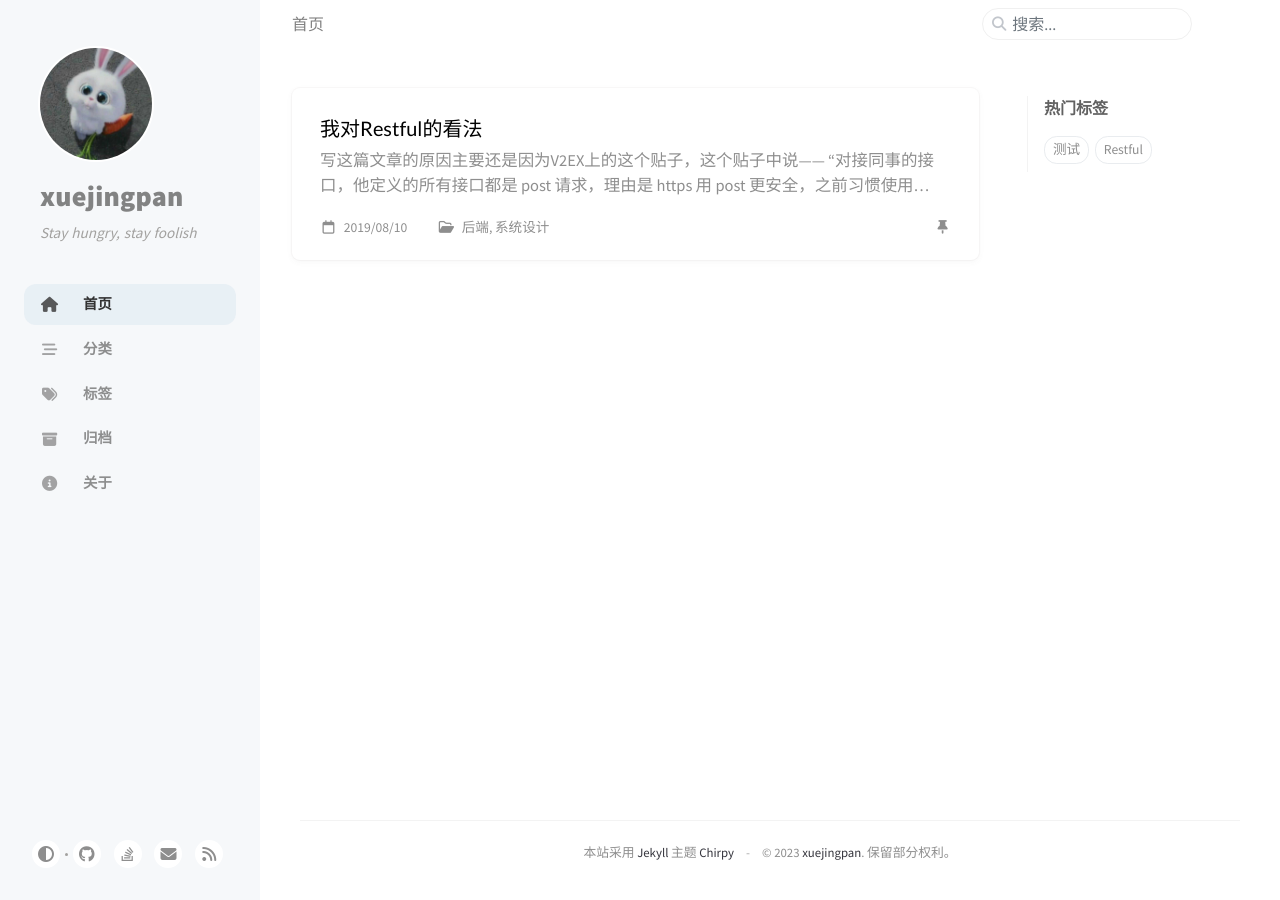
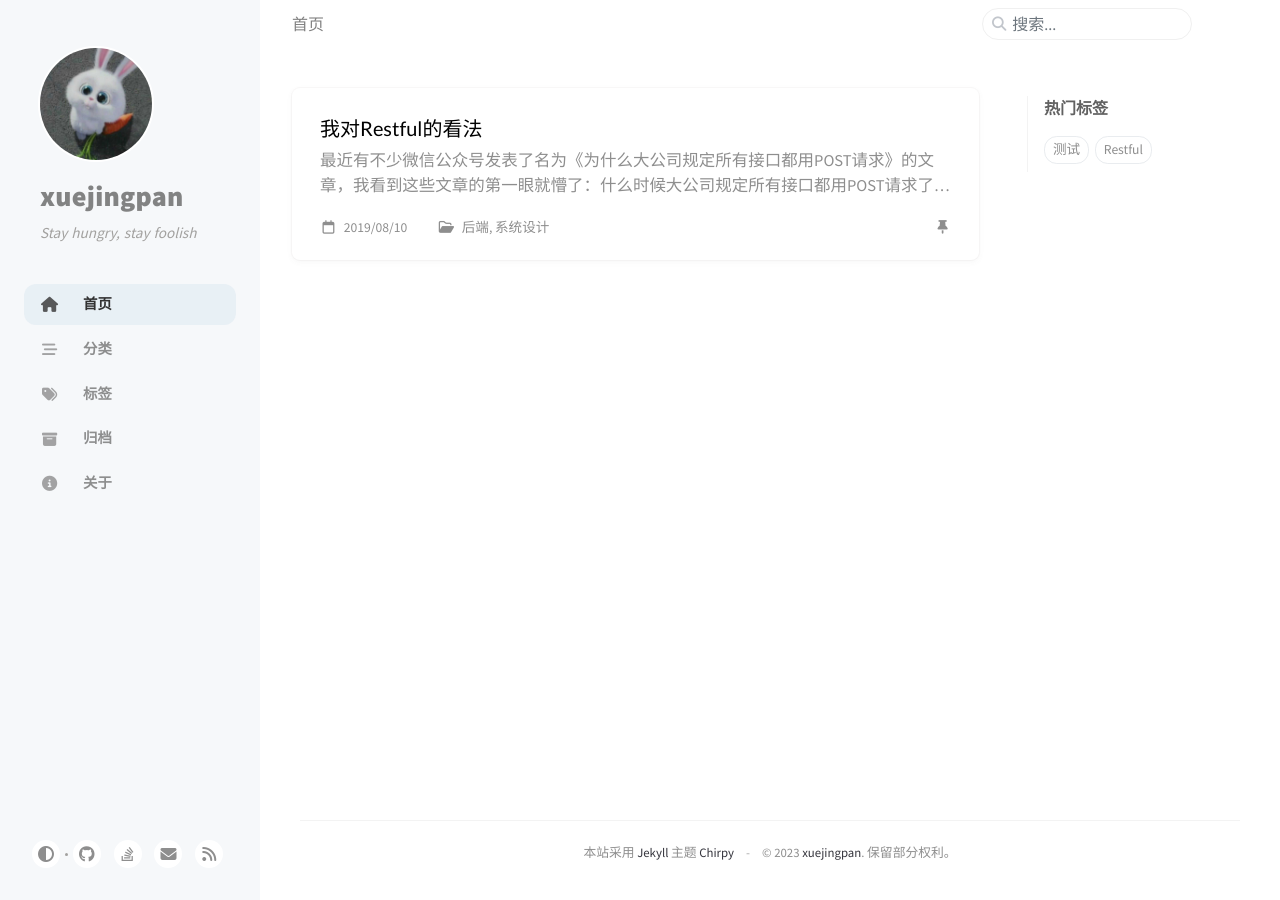
Before and after one commit to xuejingpan/xuejingpan.github.io, a Jekyll site: the page built from index.html, in a window 1280 px wide. Built offline with Jekyll 4.4.1, drawn with Linux system fonts in a browser that asks for light colours; cached includes are drawn as plain includes; comment, search, counter and statistics services are not loaded; part of the change alters nothing that is shown.

Commit message:
修改restful文章

````diff
--- a/_posts/2023-07-29-test-text.md
+++ b/_posts/2023-07-29-test-text.md
@@ -6,33 +6,19 @@ categories: [后端, 系统设计]
 tags: [Restful]
 pin: true
 ---
-写这篇文章的原因主要还是因为V2EX上的这个[贴子](https://www.v2ex.com/t/830030?p=1)，这个贴子中说——
-
-> “对接同事的接口，他定义的所有接口都是 post 请求，理由是 https 用 post 更安全，之前习惯使用  restful api ，如果说 https 只有 post 请求是安全的话？那为啥还需要 get 、put 、delete  ？我该如何反驳他。”
-
-最近有不少微信公众号发表了名为《为什么大公司规定所有接口都用POST请求》的文章，点进去一看，基本就是说
-
-对于这种文章，我是非常不同意的，就像说为什么1+1=3一样，至少在我所了解的大公司中，没有哪家有这样的规定。
-
-让我们看看在比较熟知的阿里巴巴Java开发手册中是怎么描述的：
+最近有不少微信公众号发表了名为《为什么大公司规定所有接口都用POST请求》的文章，我看到这些文章的第一眼就懵了：什么时候大公司规定所有接口都用POST请求了？至少在我所了解的大公司中，没有哪家有这样的规定。也许我所了解的大公司不够多，那就让我们看看在比较熟知的《阿里巴巴Java开发手册》中是怎么描述的：
 
 ![](https://raw.githubusercontent.com/xuejingpan/pictures/master/blog/%E9%98%BF%E9%87%8C%E5%B7%B4%E5%B7%B4%E5%BC%80%E5%8F%91%E6%89%8B%E5%86%8C%E8%AF%B7%E6%B1%82%E6%96%B9%E6%B3%95%E8%A7%84%E7%BA%A6.png)
 
-可以看出，在阿里巴巴Java开发手册中也并未规定所有接口都用POST请求
+可以看出，在《阿里巴巴Java开发手册》中也并未规定所有接口都用POST请求。那么，这些文章的标题就是不严谨的，是经不起验证的。再让我们再点进去看看文章内容，文章内容里提供的论据主要是以下几点：
 
-然后该贴中大量的回复大概有这么几种论调，1）POST挺好的，就应该这么干，沟通少，2）一把梭，早点干完早点回家，3）吵赢了又怎么样？工作而已，优雅不能当饭吃。虽然评论没有一边倒，但是也有大量的人支持。然后，我在Twitter上嘲讽了一下，用POST干一切就像看到了来你家装修工人说，“老子干活就是用钉子钉一切，什么螺丝、螺栓、卡扣、插销……通通不用，钉枪一把梭，方便，快捷，安全，干完早回家……不过，还是有一些网友觉得用POST挺好的，而且可以节约时间。所以，正好，我在《[我做系统架构的原则](https://coolshell.cn/articles/21672.html)》中的“[原则五](https://coolshell.cn/articles/21672.html#原则五：制定并遵循服从标准、规范和最佳实践)”中反对API返回码无论对错全是200的返回那，我专门写下这一篇文章，以正视听。
+- POST挺好的，就应该这么干，沟通少
+- 一把梭，早点干完早点回家
+- 吵赢了又怎么样？工作而已，优雅不能当饭吃
 
-这篇文章主要分成下面这几个部分：
+下面就以上论据发表一下我个人的看法：
 
-1. 为什么要用不同的HTTP动词？
-2. Restful 进行复杂查询
-3. 几个主要问题的回应
-   - POST 更安全吗？
-   - 全用 POST 可以节省时间沟通少吗？
-   - 早点回家的正确姿势
-   - 工作而已，优雅不能当饭吃
-
-#### 为什么要用不同的HTTP动词
+#### 1.为什么要用不同的HTTP动词
 
 编程世界通常来说有两种逻辑：“**业务逻辑**” 和 “**控制逻辑**”。
 
@@ -80,90 +66,16 @@ HTTP的动词（或是Method）是在协议头中，所以，其主要用于控
 
 也许，你会说，我的业务太简单了，没有必要搞这么复杂。OK，没有问题，但**是我觉得你最差的情况下，也是需要做到“读写分离”的，就是说，至少要有两个动词，`GET` 表示是读操作，`POST`表示是写操作。**
 
-#### Restful 复杂查询
-
-一般来说，对于查询类的API，主要就是要完成四种操作：排序，过滤，搜索，分页。下面是一些相关的规范。参考于两个我觉得写的最好的Restful API的规范文档，[Microsoft REST API Guidelines](https://github.com/microsoft/api-guidelines/blob/vNext/Guidelines.md)，[Paypal API Design Guidelines](https://github.com/paypal/api-standards/blob/master/api-style-guide.md)。
-
-- **排序**。对于结果集的排序，使用 `sort` 关键字，以及 `{field_name}|{asc|desc},{field_name}|{asc|desc}` 的相关语法。比如，某API需要返回公司的列表，并按照某些字段排序，如：`GET /admin/companies?sort=rank|asc` 或是 `GET /admin/companies?sort=rank|asc,zip_code|desc`
-
-- **过滤**。对于结果集的过滤，使用 `filter` 关键字，以及 `{field_name} op{value}` 的语法。比如： `GET /companies?category=banking&location=china` 。但是，有些时候，我们需要更为灵活的表达式，我们就需要在URL上构造我们的表达式。这里需要定义六个比较操作：`=`，`<`，`>`，`<=`，`>=`，以及三个逻辑操作：`and`，`or`，`not`。（表达式中的一些特殊字符需要做一定的转义，比如：`>=` 转成 `ge`）于是，我们就会有如下的查询表达式：`GET /products?$filter=name eq 'Milk' and price lt 2.55` 查找所有的价柗小于2.55的牛奶。
-
-- **搜索**。对于相关的搜索，使用 `search` 关键字，以及关键词。如：`GET /books/search?description=algorithm` 或是直接就是全文搜索 `GET /books/search?key=algorithm` 。
-
-- **分页**。对于结果集进行分页处理，分页必需是一个默认行为，这样不会产生大量的返回数据。
-
-  - 使用`page`和`per_page`代表页码和每页数据量，比如：`GET /books?page=3&per_page=20`。
-
-  - 可选
-
-    。上面提到的
-
-    ```
-    page
-    ```
-
-    方式为使用相对位置来获取数据，可能会存在两个问题：性能（大数据量）与数据偏差（高频更新）。此时可以使用绝对位置来获取数据：事先记录下当前已获取数据里最后一条数据的
-
-    ```
-    ID
-    ```
-
-    、
-
-    ```
-    时间
-    ```
-
-    等信息，以此获取 “
-
-    该ID之前的数据
-
-    ” 或 “
-
-    该时刻之前的数据
-
-    ”。示例：
-
-    ```
-    GET /news?max_id=23454345&per_page=20
-    ```
-
-     或
-
-    ```
-    GET /news?published_before=2011-01-01T00:00:00Z&per_page=20
-    ```
-
-    。
-
-
-
 **注意：这里需要注意一下，在理论上来说`GET`是可以带 body 的，但是很多程序的类库或是中间件并不支持 GET 带 body，导致你只能用 POST 来传递参数。这里的原则是：**
 
 1. **对于简单的查询，很多参数都设计在 restful API 的路径上了，而 filter/sort/pagination 也不会带来很多的复杂，所以应该使用 `GET`**
-2. **对于复杂的查询来说，可能会有很复杂的查询参数，比如：ElasticSearch 上的 `index/_search`里的 DSL，你也应该尽可能的使用 `GET`，而不是`POST` 除非客观条件上不支持`GET`。ElasticSearch 的[官方文档](https://www.elastic.co/guide/en/elasticsearch/guide/current/_empty_search.html)里也是这么说的。**
-
-> The authors of Elasticsearch prefer using GET for a  search request because they feel that it describes the  action—retrieving information—better than the POST verb. （我们推荐使用  GET而不是 POST，因为语义更清楚）However, because GET with a request body is not  universally supported, the search API also accepts POST requests  （除非你的类库或是服务器不支持 GET带参数 ，你再用POST，我们两个都支持）
->
-> **陈皓注：但是在 ElasticSearch 7.11 后，GET 也不支持 body 了。这是 ElasticSearch 的设计和实现不对应了。**
+2. **对于复杂的查询来说，可能会有很复杂的查询参数，比如：ElasticSearch 上的 `index/_search`里的 DSL，你也应该尽可能的使用 `GET`，而不是`POST` 除非客观条件上不支持`GET`。**
 
 另外，对于一些更为复杂的操作，建议通过分别调用多个API的方式来完成，虽然这样会增加网络请求的次数，但是这样的可以让后端程序和数据耦合度更小，更容易成为微服务的架构。
 
 最后，如果你想在Rest中使用像GraphQL那样的查询语言，你可以考虑一下类似 [OData](https://www.odata.org/) 的解决方案。OData 是 Open Data Protocol 的缩写，最初由 Microsoft 于 2007 年开发。它是一种开放协议，使您能够以简单和标准的方式创建和使用可查询和可互操作的 RESTful API。
 
-#### 几个主要问题的回应
-
-下面是对几个问题的直接回应，如果大家需要我回应更多的问题，可以在后面留言，我会把问题和我的回应添加到下面。
-
-##### 1）为什么API 要Restful，并符合规范？
-
-**Restful API算是一个HTTP的规范和标准了，你要说是最佳实践也好，总之，它是一个全世界对HTTP  API的一个共识。在这个共识上，你可以无成本地享受很多的技术红利，比如：CDN，API网关，服务治理，监控……等等。这些都是可以让你大幅度降低研发成本，避免踩坑的原因。**
-
-##### 2）为什么“过早优化”不适用于API设计？
-
-因为API是一种契约，一旦被使用上，就很难再变更了，就算你发行新的版本的API，你还要驱动各种调用方升级他们的调用方式。所以，接口设计就像数据库模式设计一下，一旦设计好了，未来再变更就比较难了。所以，还是要好好设计。正如前面我给的几个文档——[Microsoft REST API Guidelines](https://github.com/microsoft/api-guidelines/blob/vNext/Guidelines.md)，[Paypal API Design Guidelines](https://github.com/paypal/api-standards/blob/master/api-style-guide.md) 或是 [Google API Design Guide](https://cloud.google.com/apis/design) 都是让你好好设计API的不错的 Guidelines.
-
-##### 3）POST 更安全吗？
+#### 2.POST 更安全吗？
 
 不会。
 
@@ -177,7 +89,7 @@ HTTP的动词（或是Method）是在协议头中，所以，其主要用于控
 
 总之，你要明白，`GET` 和 `POST` 的安全问题都一样的，不要有谁比谁更安全，然后你就可以掉以轻心的这样的想法，安全都是要很严肃对待的。
 
-##### 4）全用 POST 可以节省时间减少沟通吗？
+#### 3.全用 POST 可以节省时间减少沟通吗？
 
 不但不会，反而更糟糕。
 
@@ -187,7 +99,7 @@ HTTP的动词（或是Method）是在协议头中，所以，其主要用于控
 - 其二，使用规范的方式，可以节约新加入团队人员的学习成本，而且可以大大减少跨团队的沟能成本。规范和标准其实就是在节约团队时间提升整体效率的，这个我们整个人类进行协作的基础。所以，这个世界上有很多的标准，你只要照着这个标准来，你的所生产的零件就可以适配到其它厂商的产品上。而不需要相互沟通。
 - 其三，全用POST接口一把梭，不规范不标准，使用你的这个山寨API的人就得来不断的问你，反而增加了沟通。另外，也许你开发业务功能很快了，但是你在做控制逻辑的时候，你就要返工了，从长期上来讲，你的欠下了技术债，这个债反而导致了更大的成本。
 
-##### 5）早点回家的正确姿势
+#### 4.早点回家的正确姿势
 
 不要以为你回家早就没事了，如果你的代码有这样那样的问题，别人看懂，或是出误用了你的代码出了问题，那么，你早回家有什么意义呢？你一样要被打扰，甚至被叫到公司来处理问题。所以，你应该做的是为了“长期的早回家”，而不是“短期的早回家”，要像长期的早回家，通常来说是这样的：
 
````
